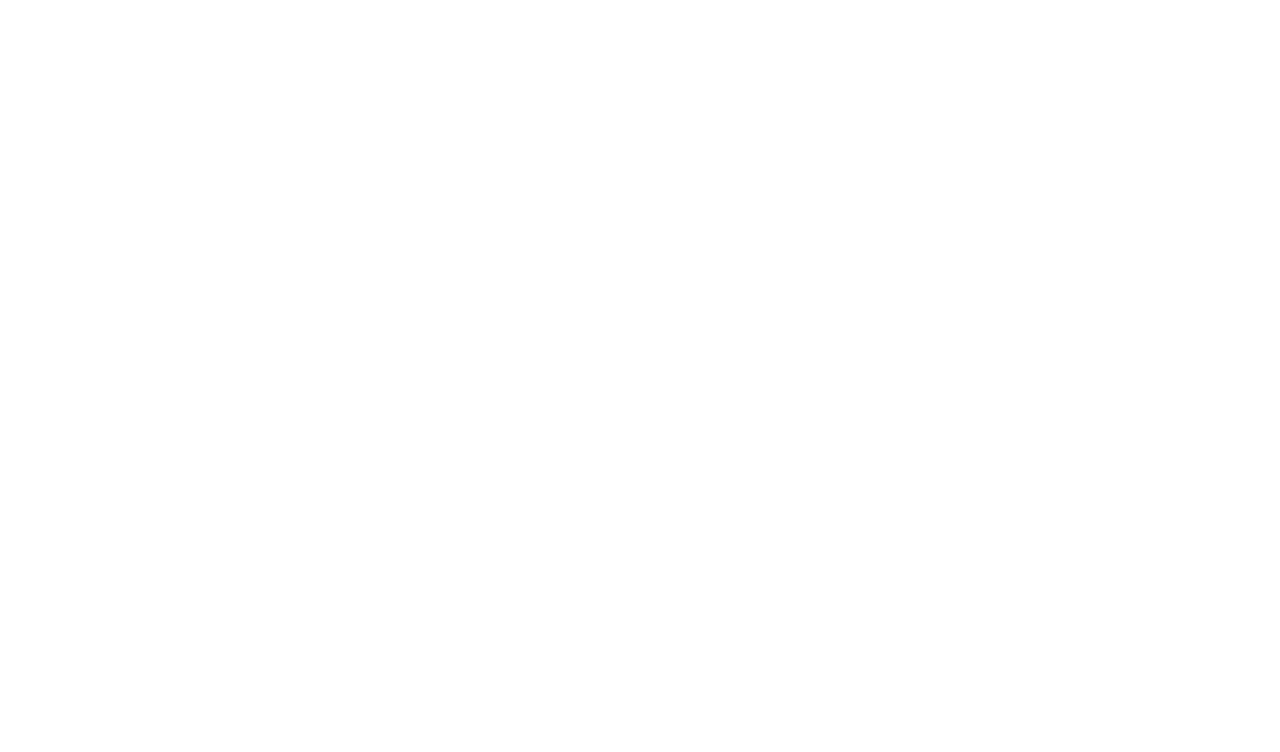
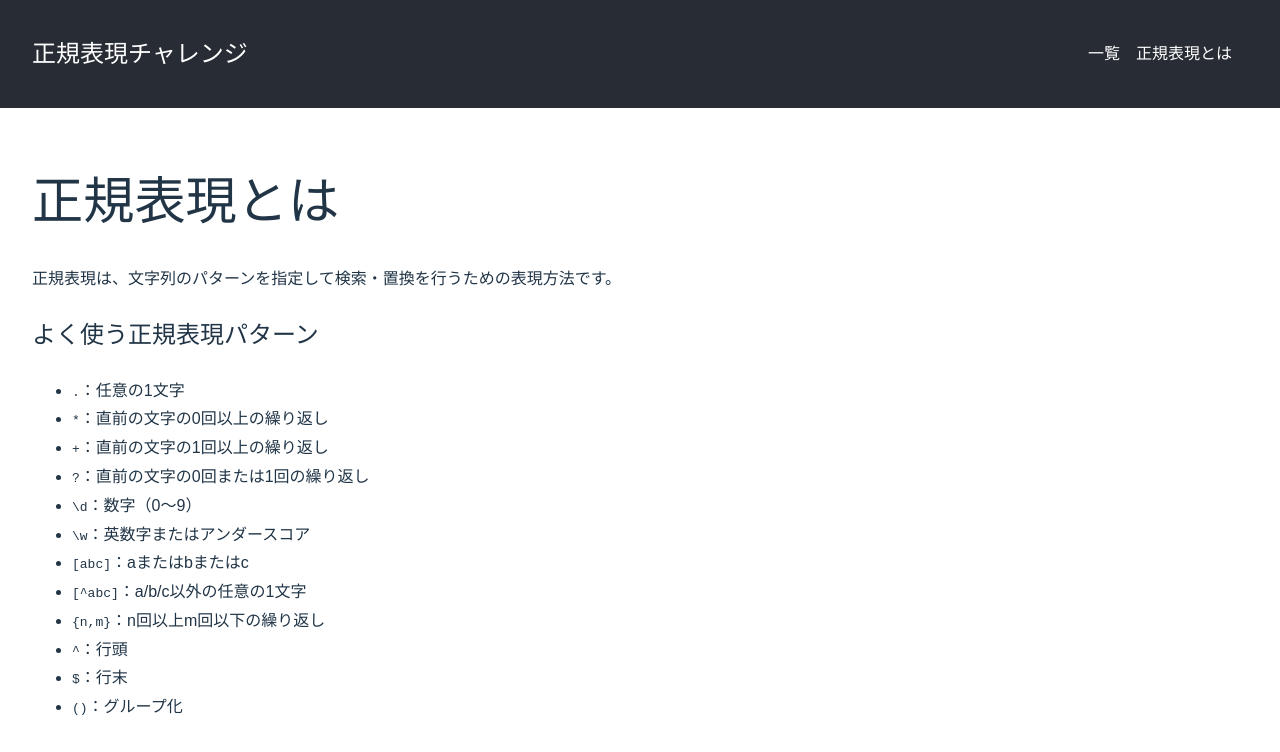
Before and after one commit to ishi720/regex-challenge, a React (Vite) app: page /about in a window 1280 px wide. Before the commit this address had no page. Shown: the top 752 px of the page. Built offline with nearby package versions, Linux system fonts and the light colour scheme.

Commit message:
「正規表現とは」のページを追加

```diff
--- a/src/App.tsx
+++ b/src/App.tsx
@@ -5,6 +5,7 @@
 import ListPage from './pages/ListPage';
 import ChallengePage from './pages/ChallengePage';
 import ResultPage from './pages/ResultPage';
+import AboutPage from './pages/AboutPage';
 
 const App: React.FC = () => {
   return (
@@ -14,6 +15,7 @@
         <Route path="/list" element={<ListPage />} />
         <Route path="/challenge/:id" element={<ChallengePage />} />
         <Route path="/result" element={<ResultPage />} />
+        <Route path="/about" element={<AboutPage />} />
       </Routes>
     </BrowserRouter>
   );
--- a/src/components/Header.tsx
+++ b/src/components/Header.tsx
@@ -16,6 +16,7 @@
       <h2>正規表現チャレンジ</h2>
       <nav>
         <Link to="/" style={{ color: 'white', marginRight: '1rem' }}>一覧</Link>
+        <Link to="/about" style={{ color: 'white', marginRight: '1rem' }}>正規表現とは</Link>
       </nav>
     </header>
   );
--- /dev/null
+++ b/src/pages/AboutPage.tsx
@@ -0,0 +1,35 @@
+import React from 'react';
+import Header from '../components/Header';
+
+const AboutPage: React.FC = () => {
+  return (
+    <>
+      <Header />
+      <div style={{ padding: '2rem', lineHeight: 1.8 }}>
+        <h1>正規表現とは</h1>
+
+        <p>
+          正規表現は、文字列のパターンを指定して検索・置換を行うための表現方法です。
+        </p>
+
+        <h2>よく使う正規表現パターン</h2>
+        <ul>
+          <li><code>.</code>：任意の1文字</li>
+          <li><code>*</code>：直前の文字の0回以上の繰り返し</li>
+          <li><code>+</code>：直前の文字の1回以上の繰り返し</li>
+          <li><code>?</code>：直前の文字の0回または1回の繰り返し</li>
+          <li><code>\d</code>：数字（0〜9）</li>
+          <li><code>\w</code>：英数字またはアンダースコア</li>
+          <li><code>[abc]</code>：aまたはbまたはc</li>
+          <li><code>[^abc]</code>：a/b/c以外の任意の1文字</li>
+          <li><code>&#123;n,m&#125;</code>：n回以上m回以下の繰り返し</li>
+          <li><code>^</code>：行頭</li>
+          <li><code>$</code>：行末</li>
+          <li><code>()</code>：グループ化</li>
+        </ul>
+      </div>
+    </>
+  );
+};
+
+export default AboutPage;
```
